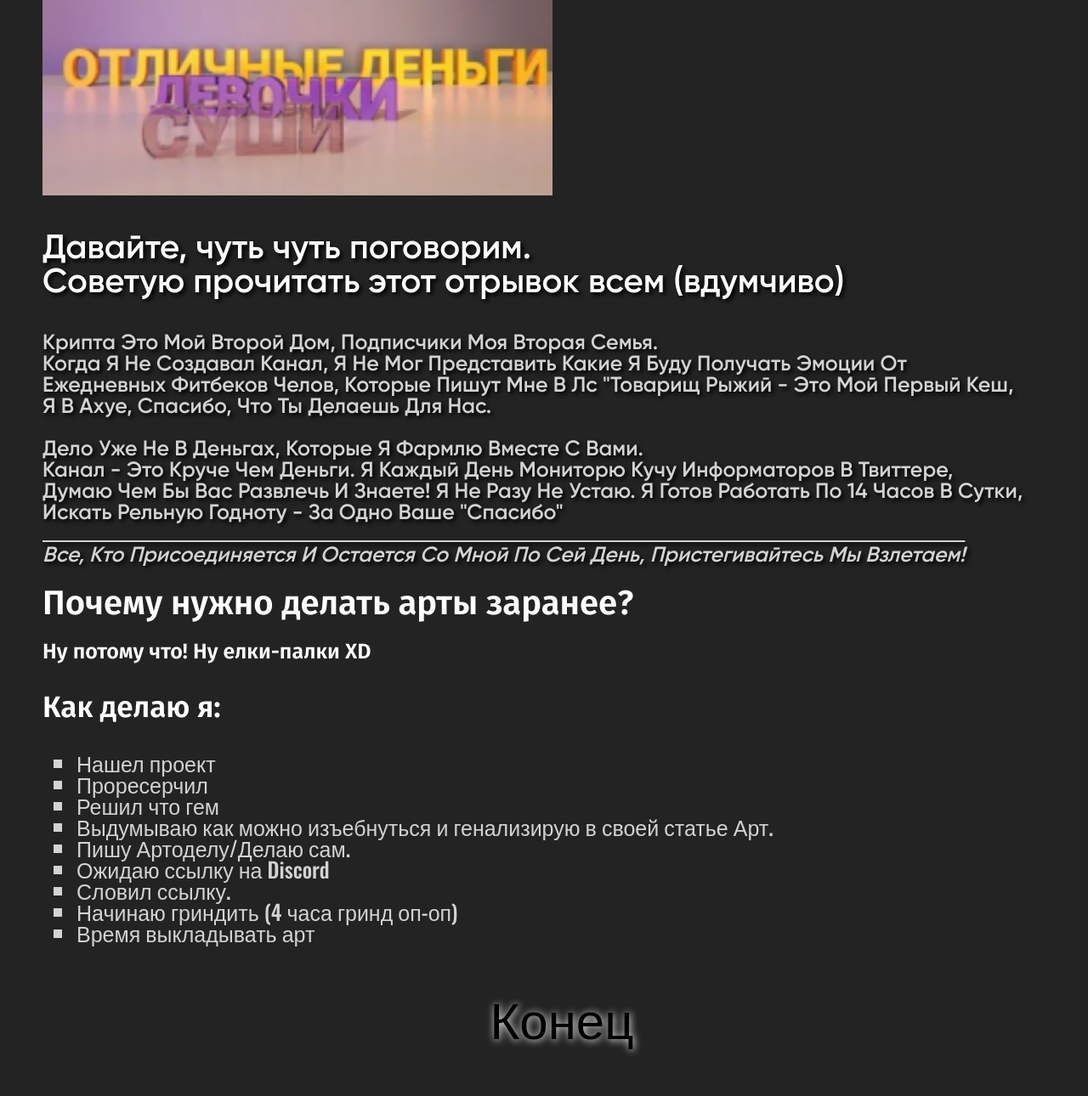
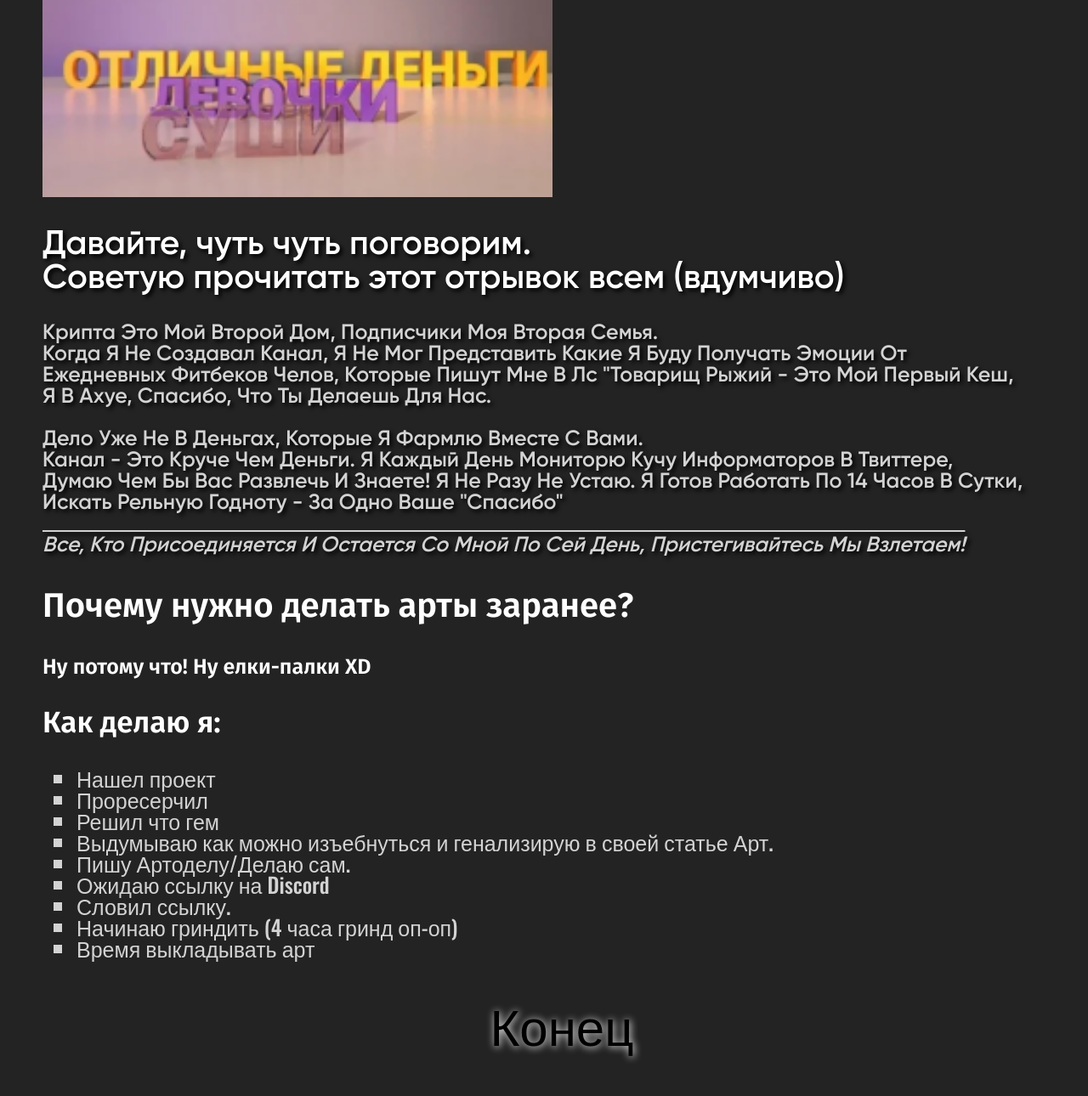
Before and after one commit to ivanwr/scara1, a plain HTML site: page index.html in a window 1280 px wide. Shown: the part 331-1621 px from the top of the page at 85% size. Drawn offline with nearby package versions, Linux system fonts and the light colour scheme.

Commit message:
Add files via upload

```diff
--- a/css/style.css
+++ b/css/style.css
@@ -57,7 +57,7 @@ body{
 	background-color: #232323;
 }
 
-.beginning div{
+.beginning h1{
 	color: white;
 	font-size: 40px;
 	font-family: 'Open Sans', sans-serif;
@@ -74,11 +74,18 @@ body{
 .beginning a{
 	font-weight: 700;
 	color: red;
+	text-decoration: underline;
 }
 .beginning span {
 	color: white;
 	font-weight: 700;
 	text-decoration: underline;
+
+}
+.beginning .Whitelist-24h{
+	text-decoration: none;
+		font-size: 25px;
+
 }
 header img{
 	min-width: 600px;
@@ -89,7 +96,7 @@ header img{
 	text-shadow: 3px 3px 5px #000;
 	font-size: 25px;
 	font-weight: 600;
-	font-family: 'Gilroy';
+	font-family: 'Gilroy', sans-serif;
 	text-transform: capitalize;
 }
 .main-story-title{
@@ -106,8 +113,10 @@ header img{
 	font-size: 25px;
 	color: white;
 
+
 }
-.steps div{
+
+.steps h3{
 	font-family: 'Fira Sans', sans-serif;
 	font-size: 40px;
 	color: white;
@@ -124,7 +133,7 @@ header img{
 
 }
 
-footer p{
+footer h2{
 	font-size: 60px;
 	font-family: 'Open Sans', sans-serif;
 	text-align: center;
--- a/index.html
+++ b/index.html
@@ -11,16 +11,16 @@
 </head>
 <body>
    <header class="beginning">
-      <div class="beginning-title">Как залутать вайт лист за 24 часа.</div>
+      <h1 class="beginning-title">Как залутать вайт лист за 24 часа.</h1>
      <p>Привет подписчики <a target="_blank" href="https://t.me/cryptobakk">Крипто Бака</a>, <br> сегодня знаменательный телеграм канал Крипто Бак развился до <span>1000</span> подписчиков. </p>
-      <p>А это значит, что я готов выпускать свою гемную статью <span class="Whitelist-24h">"Как лутать вайтлист за 24 часа"</span></p>
+   <p>А это значит, что я готов выпускать свою гемную статью<span class="Whitelist-24h">"Как лутать вайтлист за 24 часа"</span></p>
      <img src="img/Screenshot_3.png" alt="Суши и девочки">
    </header>
    <main>
      <div class="main-story">
-         <p class="main-story-title">Давайте, чуть чуть поговорим. <br>
+         <h2 class="main-story-title">Давайте, чуть чуть поговорим. <br>
           Советую прочитать этот отрывок всем (вдумчиво)
-        </p>
+        </h2>
         <p>Крипта это мой второй дом, подписчики моя вторая семья. <br>
          Когда я не создавал канал, я не мог представить какие я буду получать эмоции от <br>
           ежедневных фитбеков челов, которые пишут мне в лс "Товарищ Рыжий - это мой первый кеш, <br>
@@ -30,10 +30,10 @@
         <p class="end-text">Все, кто присоединяется и остается со мной по сей день, пристегивайтесь мы взлетаем!</p>
    </div>
    <div class="steps">
-      <div>Почему нужно делать арты заранее?</div>
+      <h3 class="steps-t">Почему нужно делать арты заранее?</h3>
       <p>Ну потому что! Ну елки-палки XD</p>
 
-      <p class="steps-p">Как делаю я:</p>
+      <h3 class="steps-p">Как делаю я:</h3>
       <ul>
          <li>Нашел проект</li>
          <li>Проресерчил</li>
@@ -50,7 +50,7 @@
 
    </main>
    <footer>
-      <p>Конец</p>
+      <h2>Конец</h2>
    </footer>
 </body>
 </html>
```
